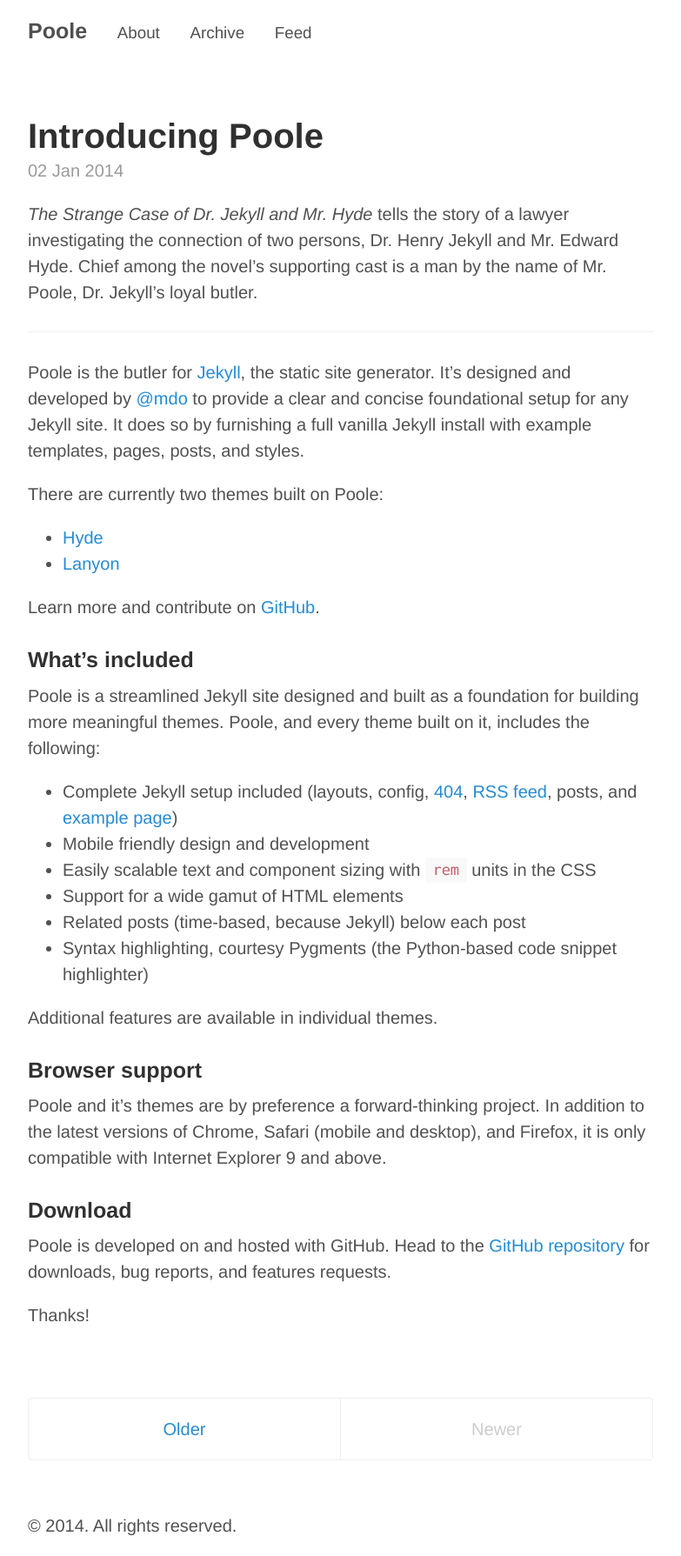
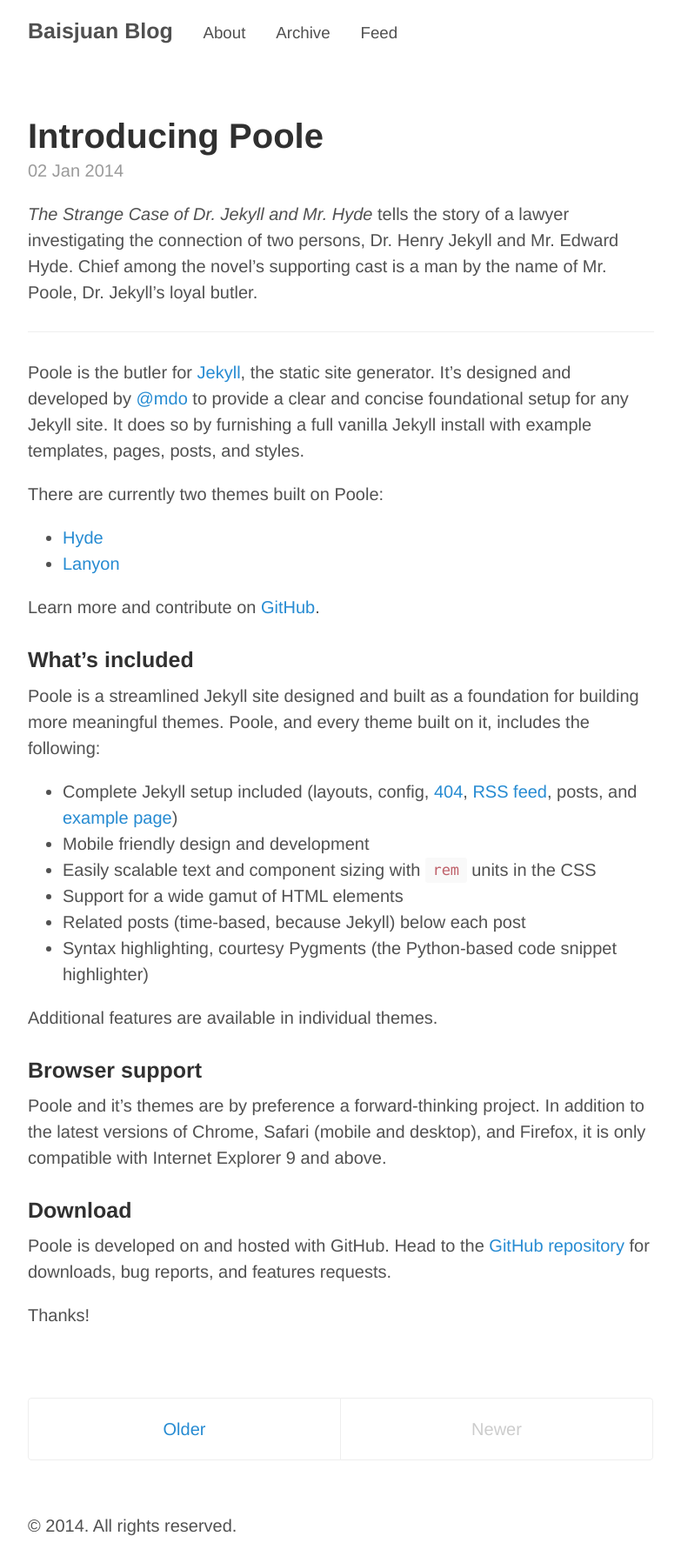
Before and after one commit to baisjuan/baisjuan.github.io, a Jekyll site: the page built from index.html, in a window 1280 px wide. Shown: the whole page at 87% size, without its empty margins (248-1031 px from the left). Built offline with Jekyll 4.4.1, drawn with Linux system fonts in a browser that asks for light colours; Markdown is read by kramdown in place of the engine named in the settings; the list of posts is cut into pages by our own code.

Commit message:
changed tittle

```diff
--- a/_config.yml
+++ b/_config.yml
@@ -6,7 +6,7 @@
 permalink:        pretty
 
 # Setup
-title:            Poole
+title:            Baisjuan Blog
 tagline:          The Jekyll Butler
 url:              http://getpoole.com
 paginate:         1
```
